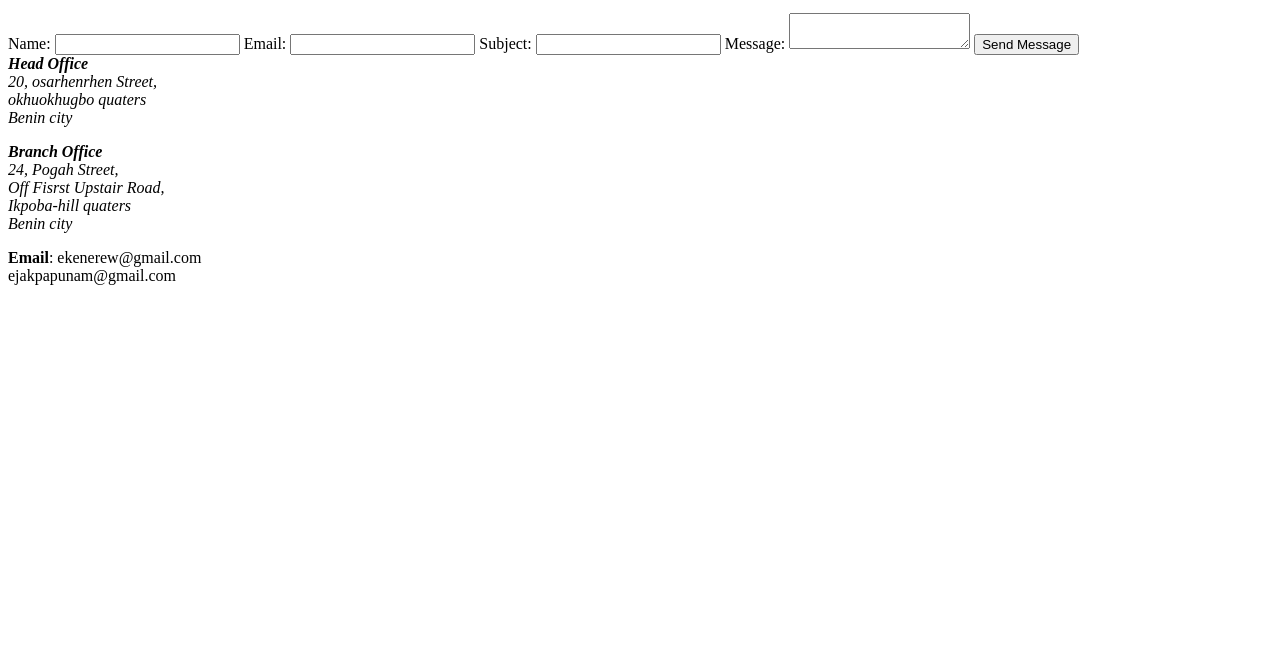
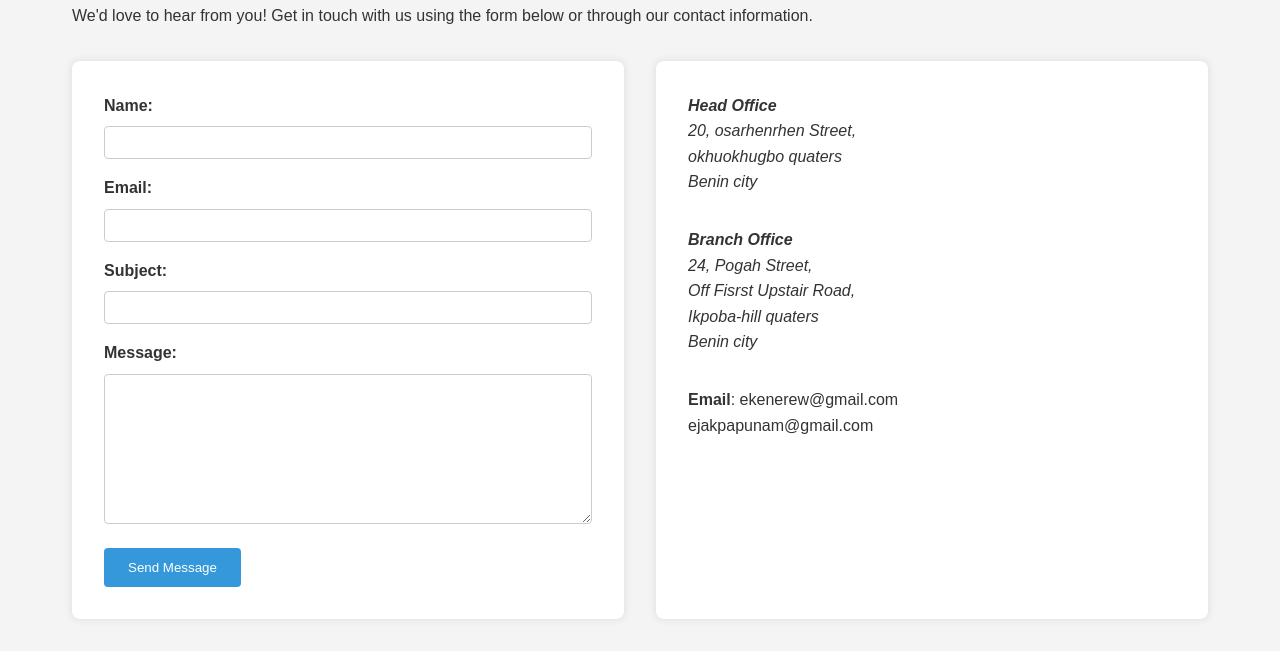
Before and after one commit to ekenerew/Pejan-Website-2024, a plain HTML site: page Contact.html in a window 1280 px wide. Shown: the part 189-840 px from the top of the page. Before the commit the page ends 800 px from the top, so only its background shows below. Drawn offline with Linux system fonts and the light colour scheme; the site is published under a folder, as on GitHub Pages, so addresses that start at the root find nothing.

Commit message:
Change file Path

```diff
--- a/Contact.html
+++ b/Contact.html
@@ -4,7 +4,7 @@
     <meta charset="UTF-8">
     <meta name="viewport" content="width=device-width, initial-scale=1.0">
     <title>Contact Us - Pejan Group</title>
-    <link rel="stylesheet" href="/Pejan Group.css">
+    <link rel="stylesheet" href="Pejan Group.css">
 </head>
 <body>
     <header>
```
